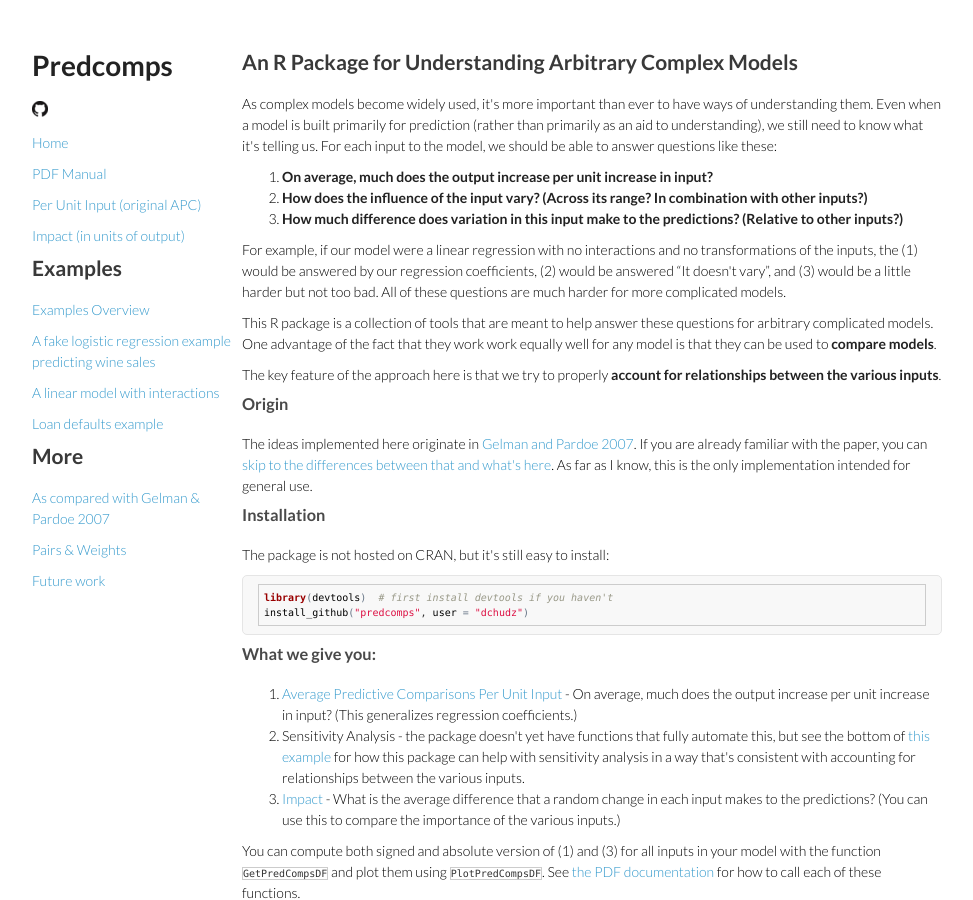
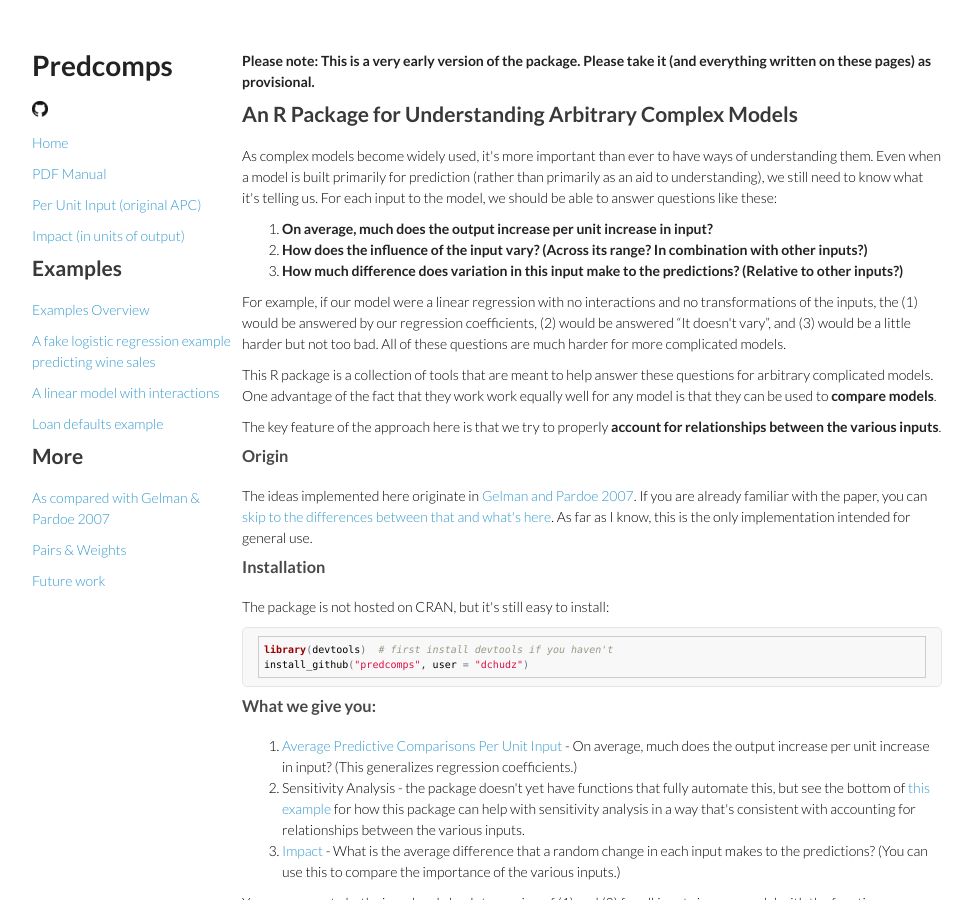
Before and after one commit to dchudz/predcomps, a Jekyll site: the page built from index.html, in a window 1280 px wide and 900 px high. Shown: the whole window, without its empty margins (208-1181 px from the left). Built offline with Jekyll 4.4.1, drawn with Linux system fonts in a browser that asks for light colours.

Commit message:
added warning

```diff
--- a/index.html
+++ b/index.html
@@ -1,6 +1,8 @@
 ---
 layout: page
 ---
+
+<p><strong>Please note: This is a very early version of the package. Please take it (and everything written on these pages) as provisional.</strong></p>
 
 <h2>An R Package for Understanding Arbitrary Complex Models</h2>
 
```
